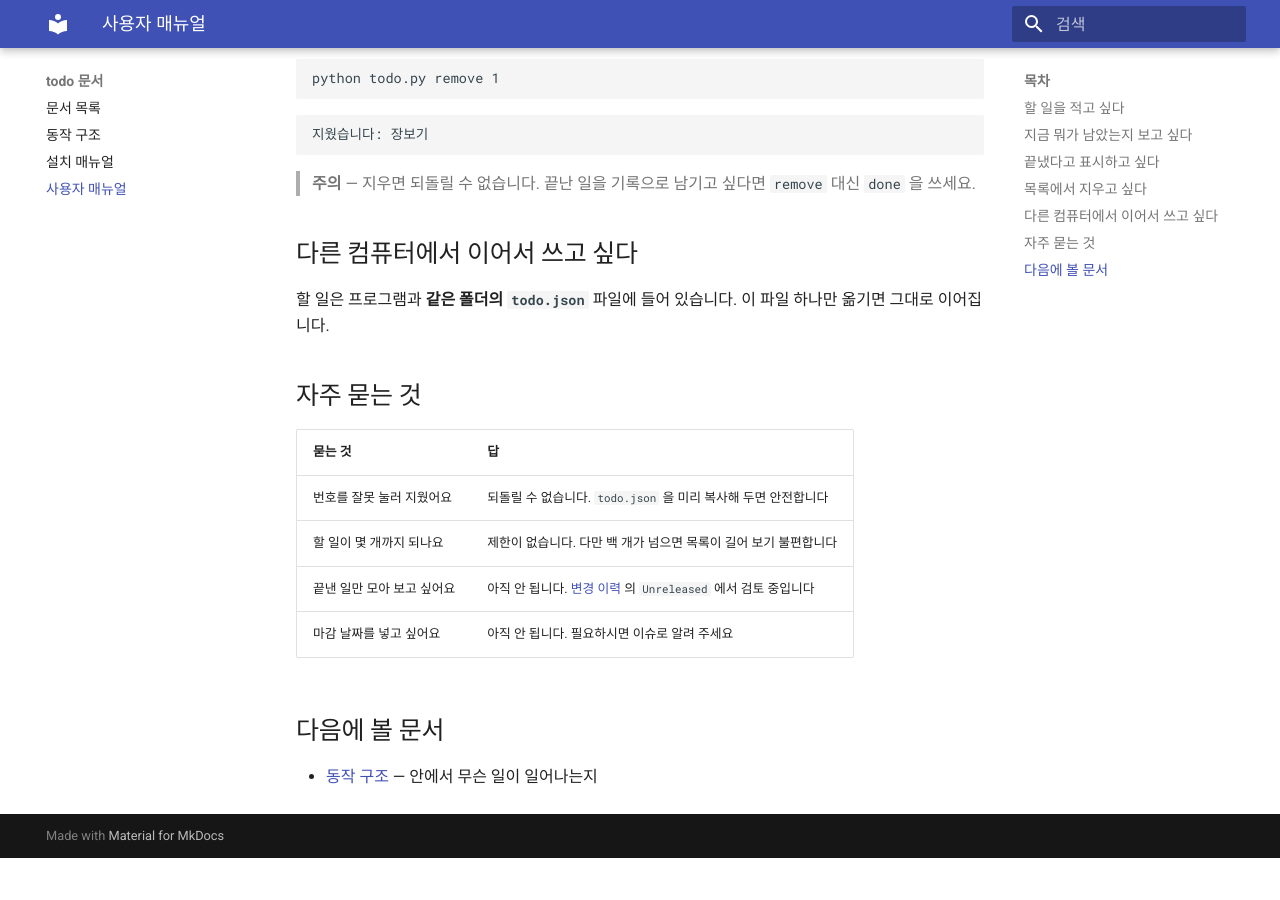
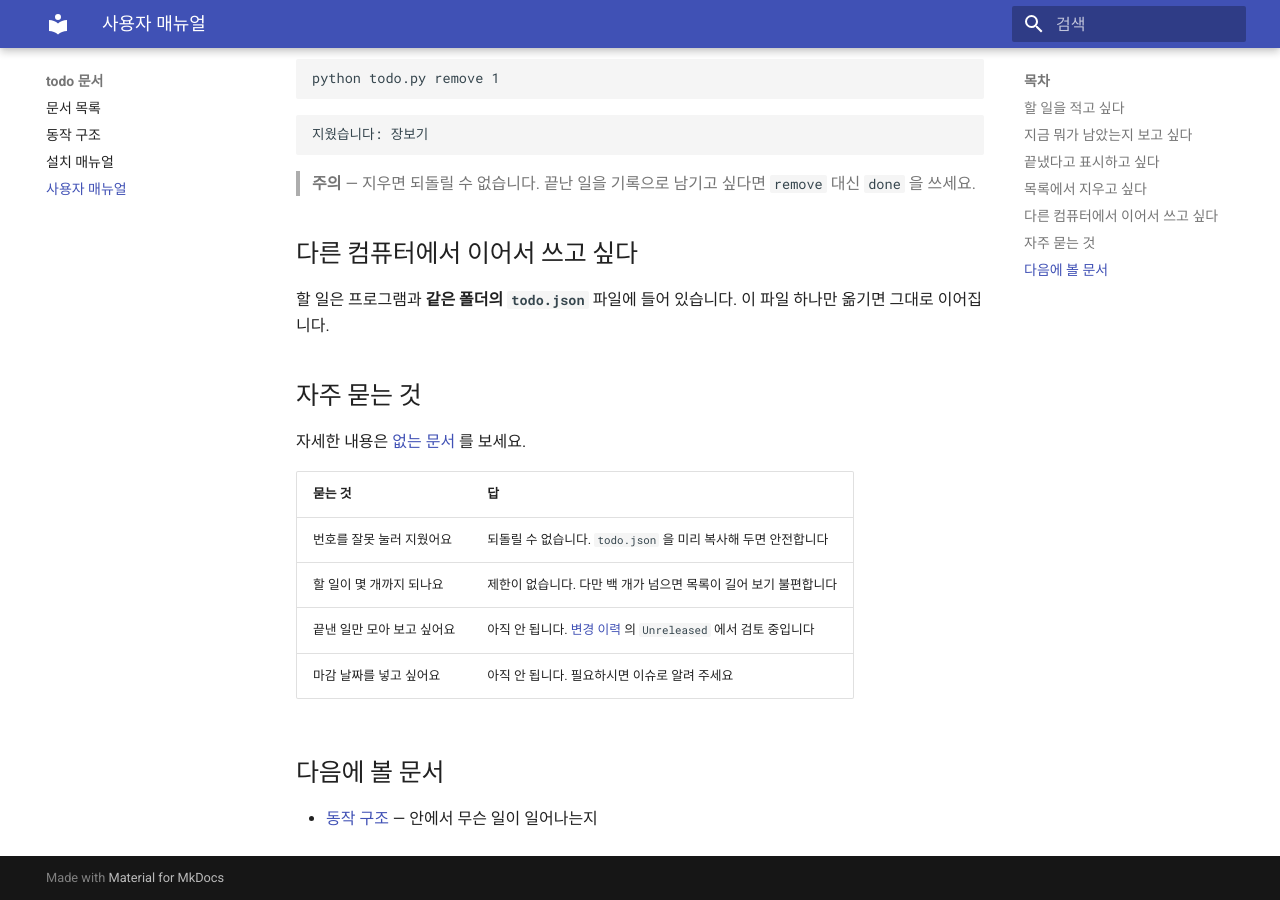
Before and after one commit to SINGLE-COURSE-LECTURE/todo-cli-demo, an MkDocs documentation site: the page built from docs/usage.md, in a window 1280 px wide and 900 px high, scrolled down 1272 px. Built offline with MkDocs 1.6.1 and Material for MkDocs 9.7.7, drawn with Linux system fonts in a browser that asks for light colours; before the commit the page ends 2130 px from its top, so only the background shows below that.

```diff
--- a/docs/usage.md
+++ b/docs/usage.md
@@ -59,6 +59,8 @@
 
 ## 자주 묻는 것
 
+자세한 내용은 [없는 문서](https://github.com/SINGLE-COURSE-LECTURE/todo-cli-demo/blob/main/NOPE.md) 를 보세요.
+
 | 묻는 것 | 답 |
 |---|---|
 | 번호를 잘못 눌러 지웠어요 | 되돌릴 수 없습니다. `todo.json` 을 미리 복사해 두면 안전합니다 |
```
Also changed, not shown: 1 other file.
